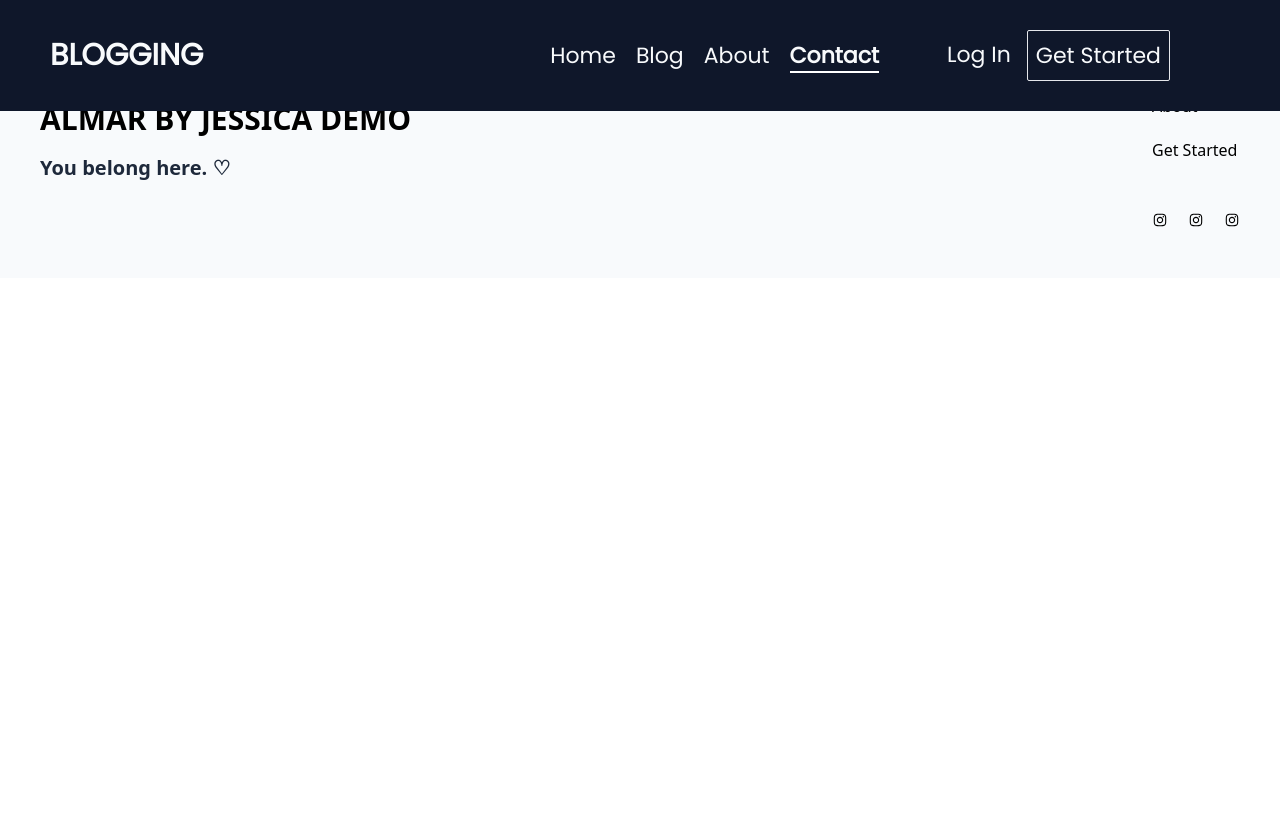
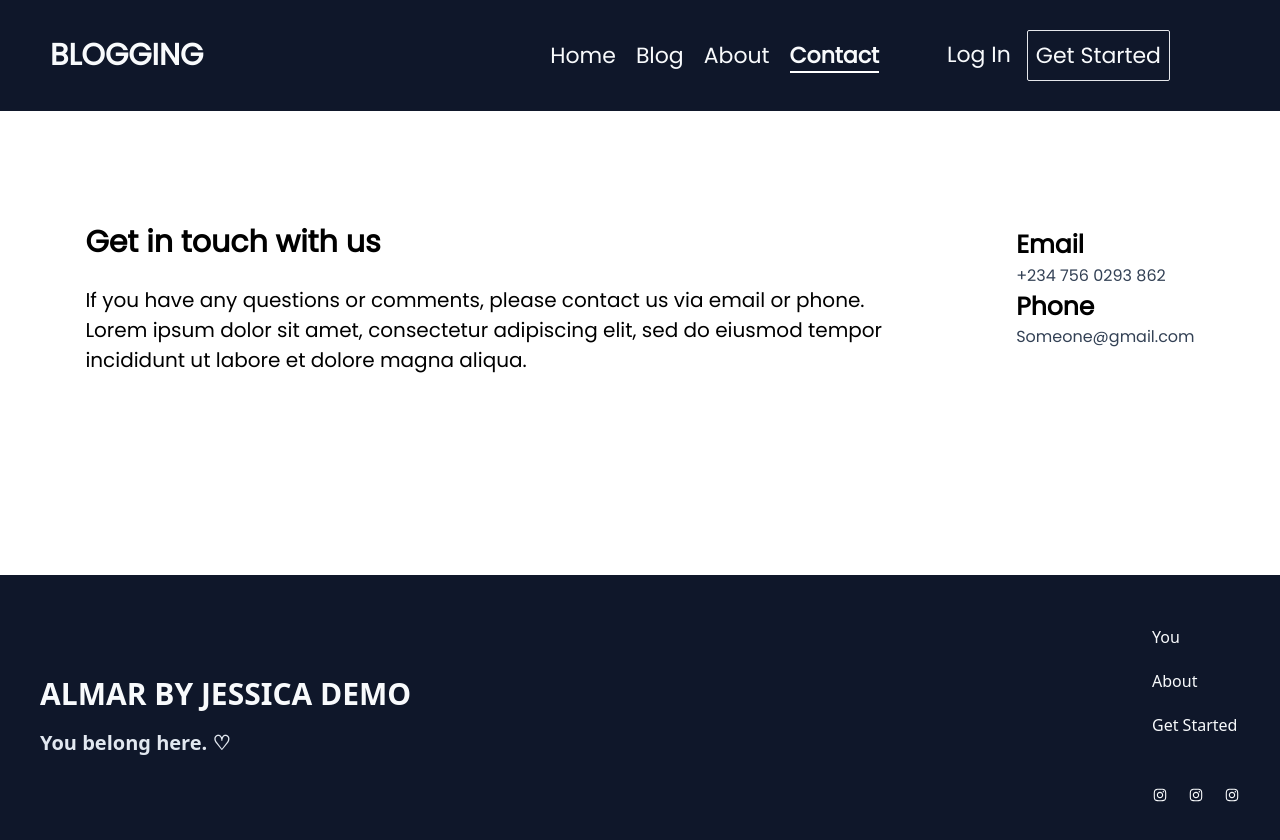
Before and after one commit to DesmondNzubechi/A-Village-Chick, a React (Vite) app: page /contact in a window 1280 px wide. Shown: the top 840 px of the page. Before the commit the page ends 800 px from the top, so only its background shows below. Built offline with nearby package versions, Linux system fonts and the light colour scheme; a web font is replaced by a local one.

Commit message:
new change

```diff
--- a/src/App.jsx
+++ b/src/App.jsx
@@ -9,18 +9,30 @@ import { Route, Routes } from 'react-router-dom'
 import { DesktopHeader } from './Components/Header/DesktopHeader'
 import { MobileHeader } from './Components/Header/MobileHeader'
 import { About } from './Pages/About/About'
+import { ContactUs } from './Pages/Contact/Contact'
+import { NewsContext } from './Components/Context/Context'
+//import { FullNewsDetail } from './Components/Fullnews/Fullnews'
+//import { useContext } from 'react'
+//import { Context } from './Components/Context/Context'
+
 function App() {
+  //const {newsHeadline} = useContext(Context);
+
   return (
     <>
     <BrowserRouter>
+    <NewsContext>
     <DesktopHeader/>
     <MobileHeader/>
     <Routes>
       <Route path='/' element={<LandingPage/>} />
       <Route path='/blog' element={<Blog/>} />
       <Route path='/about' element={<About/>} />
+      <Route path='/contact' element={<ContactUs/>} />
+
     </Routes>
     <Footer/>
+    </NewsContext>
     </BrowserRouter>
 
     </>
--- /dev/null
+++ b/src/Components/Context/Context.jsx
@@ -0,0 +1,25 @@
+import { createContext, useEffect, useState } from "react";
+
+export const Context = createContext();
+
+export const NewsContext = (props) => {
+
+    const [fullNews, setFullNews] = useState(JSON.parse(localStorage.getItem('fullNews')) || [])
+    const [newsHeadline, setNewsHeadline] = useState(localStorage.getItem('newsHeadline') || '')
+    useEffect(() => {
+        localStorage.setItem('fullNews', JSON.stringify(fullNews));
+        localStorage.setItem('newsHeadline', newsHeadline)
+    }, [])
+
+    console.log(fullNews);
+    const readMoreClicked = (news) => {
+        setFullNews(news)
+        setNewsHeadline(news.headline)
+    }
+
+    return(
+    <Context.Provider value={{readMoreClicked, newsHeadline, fullNews}}>
+    {props.children}
+    </Context.Provider>
+    )
+}
--- a/src/Components/Footer/Footer.jsx
+++ b/src/Components/Footer/Footer.jsx
@@ -4,10 +4,10 @@ import {AiOutlineInstagram} from 'react-icons/ai';
 
 export const Footer = () => {
     return(
-        <div className="bg-slate-50 md:items-center py-[50px] flex justify-between md:flex-row flex-col gap-[40px] px-[40px] ">
+        <div className="bg-slate-900 text-slate-50 md:items-center py-[50px] flex justify-between md:flex-row flex-col gap-[40px] px-[40px] ">
             <div className="flex flex-col gap-3">
                 <p className="font-bold text-[25px] md:text-[30px] ">ALMAR BY JESSICA DEMO</p>
-                <h1 className="text-slate-800 font-semibold text-[20px] ">You belong here. ♡</h1>
+                <h1 className="text-slate-200 font-semibold text-[20px] ">You belong here. ♡</h1>
             </div>
             <div className="flex md:flex-col  flex-row gap-[50px]">
                 <div className="flex flex-col gap-[20px] ">
--- /dev/null
+++ b/src/Components/Fullnews/Fullnews.jsx
@@ -0,0 +1,31 @@
+import React from "react";
+import { Context } from "../Context/Context";
+import { useContext } from "react";
+import {BsArrowLeft} from 'react-icons/bs';
+import { Link } from "react-router-dom";
+
+
+export const FullNewsDetail = () => {
+const {fullNews} = useContext(Context);
+
+    return(
+        <div className="py-[200px] ">
+            <div>
+                {fullNews.map(news => {
+
+                       return <div>
+                            <h1>{news.headline}</h1>
+                            <div>
+                                <p>{news.date}</p>
+                            <img src={news.postImg} alt="" />
+                            </div>
+                            <p>{news.fullContent}</p>
+
+                        </div>
+
+})}
+                <Link to='/nb'><BsArrowLeft/>Back</Link>
+            </div>
+        </div>
+    )
+}
--- a/src/Pages/Blog/post.jsx
+++ b/src/Pages/Blog/post.jsx
@@ -1,6 +1,8 @@
 import React from "react";
 import blogImg from '../../assets/images/session.avif';
-
+import { useContext } from "react";
+import { Context } from "../../Components/Context/Context";
+import { Link } from "react-router-dom";
 const BlogContent = [
     {
         date: '3/11/19',
@@ -33,6 +35,7 @@ const BlogContent = [
 ]
 
 export const BlogPost = () => {
+    const {readMoreClicked, newsHeadline} = useContext(Context);
     return(
             <div className="grid grid-cols-1 py-[70px] px-[40px] md:grid-cols-2 gap-[100px]">
                 {
@@ -41,10 +44,10 @@ export const BlogPost = () => {
                                 <a href="">
                                 <img src={post.postImg} alt="" />
                                 </a>
-                            <p className="font-poppins">{post.date}</p>
+                             <p className="font-poppins">{post.date}</p>
                             <h1 className="font-poppins capitalize font-bold">{post.headline}</h1>
                             <p className="text-[20px]  font-poppins ">Sed ut perspiciatis unde omnis iste natus error sit voluptatem accusantium doloremque laudantium.</p>
-                            <a href="" className="text-[20px]  font-poppins bg-slate-900  p-1 text-slate-50 rounded-[1px] hover:bg-slate-800  ">Read More</a>
+                            <Link  onClick={() => readMoreClicked(post)} className="text-[20px]  font-poppins bg-slate-900  p-1 text-slate-50 rounded-[1px] hover:bg-slate-800  ">Read More</Link>
                         </div>
                     })
                 }
--- /dev/null
+++ b/src/Pages/Contact/Contact.jsx
@@ -0,0 +1,25 @@
+import React from "react";
+
+
+export const ContactUs = () => {
+    return(
+        <div className=" font-poppins">
+            <div className="flex md:flex-row md:items-center flex-col gap-[40px] justify-around py-[200px] px-[40px]  ">
+                <div>
+                    <h1 className="text-[30px] font-bold my-[20px] ">Get in touch with us</h1>
+                    <p className="max-w-[800px] md:text-[20px] ">If you have any questions or comments, please contact us via email or phone. Lorem ipsum dolor sit amet, consectetur adipiscing elit, sed do eiusmod tempor incididunt ut labore et dolore magna aliqua.</p>
+                </div>
+                <div className="fle flex-col gap-2">
+                    <span>
+                        <h1 className="text-[25px] font-semibold ">Email</h1>
+                    <a className="text-slate-700" href="tel:+234 756 0293 862">+234 756 0293 862</a>
+                    </span>
+                   <span>
+                    <h1 className="text-[25px]  font-semibold  ">Phone</h1>
+                     <a className="text-slate-700" href="mailto:someone@gmail.com">Someone@gmail.com</a>
+                   </span>
+                </div>
+            </div>
+        </div>
+    )
+}
```
